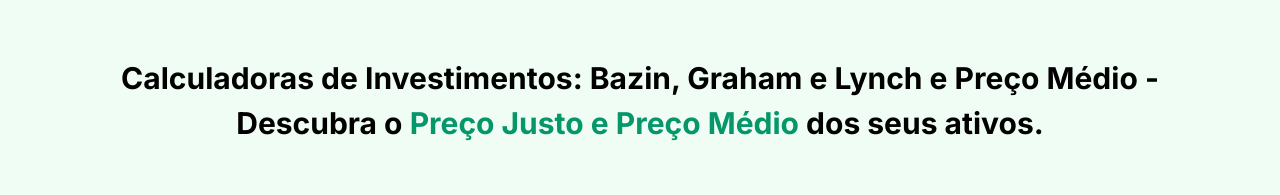
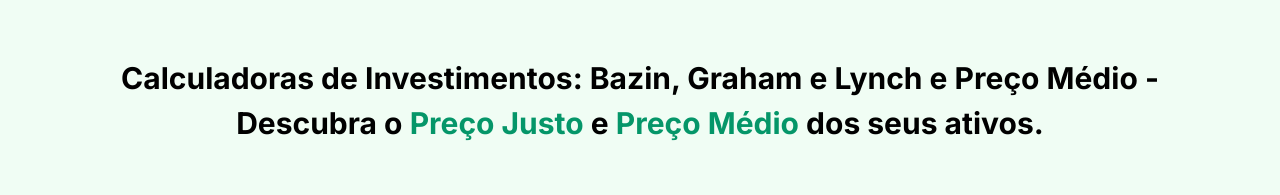
Before and after one commit to moniquemelo/calc-investing, a React (Vite) app: page / in a window 1280 px wide. Shown: the top 195 px of the page. Built offline with nearby package versions, Linux system fonts and the light colour scheme.

Commit message:
Correção span do h1

```diff
--- a/src/App.jsx
+++ b/src/App.jsx
@@ -139,8 +139,7 @@
     <div className="w-full min-h-screen flex flex-col p-6 md:max-w-7xl md:mx-auto">
       <header className="flex flex-col gap-6">
         <h1 className="text-lg text-center leading-normal font-sans font-bold md:text-3xl md:p-8 md:leading-normal">
-          Calculadoras de Investimentos: Bazin, Graham e Lynch e Preço Médio - Descubra o <span className="text-emerald-600">Preço Justo e Preço Médio
-            </span> dos seus ativos.
+          Calculadoras de Investimentos: Bazin, Graham e Lynch e Preço Médio - Descubra o <span className="text-emerald-600">Preço Justo</span> e <span className="text-emerald-600">Preço Médio</span> dos seus ativos.
         </h1>
         <p className="text-center text-zinc-900 font-medium leading-normal font-sans mb-10 md:text-lg md:leading-normal md:mb-24">
           O <strong>preço justo</strong> é uma estimativa que revela se uma ação está cara, barata ou no valor ideal. Quando o preço da cotação está abaixo do preço justo, surge uma oportunidade de compra. Aqui, você encontra ferramentas para calcular o preço justo de ações usando métodos consagrados, como Bazin, Graham e Lynch. Além disso, disponibilizamos uma calculadora de preço médio para você simular oportunidades de reduzir seu preço médio e potencializar seus lucros.
@@ -352,7 +351,7 @@
           <div className="p-4 min-h-[380px] flex flex-col gap-2">
             <h1 className="text-xl font-bold mt-10">Benjamin Graham (Método de Graham)</h1>
             <div className="flex flex-col gap-4 text-justify text-zinc-900 font-medium md:text-lg">
-              <p className="">Nascido em 1894, em Londres, Graham foi um economista, investidor e autor dos livros  "O Investidor Inteligente" e "Security Analysis". Sua fórmula é baseada no conceito de valor intrínseco, então se uma empresa estivesse sendo negociada abaixo do seu valor íntrinseco, poderia ser uma boa opção de compra.< /p>
+              <p className="">Nascido em 1894, em Londres, Graham foi um economista, investidor e autor dos livros  "O Investidor Inteligente" e "Security Analysis". Sua fórmula é baseada no conceito de valor intrínseco, então se uma empresa estivesse sendo negociada abaixo do seu valor íntrinseco, poderia ser uma boa opção de compra.</p>
 
               <p><strong>Fórmula</strong>: Valor Intrínseco (VI) = √ (22,5 x LPA x VPA)</p>
 
@@ -408,7 +407,6 @@
 
         {/* <h2 className="font-bold text-md py-2 max-w-80 mb-4 mt-8 md:text-2xl">Preço Médio</h2>
         <div className="mt-4 grid grid-cols-1 md:grid-cols-2 gap-6 items-stretch">
-          {/* ========== PREÇO MÉDIO =========
           <section>
             <div className="p-4 bg-white shadow-lg rounded-lg border-8 min-h-[400px] flex flex-col">
               <h1 className="text-xl font-bold mb-4 text-center">Preço médio ao comprar ações</h1>
@@ -455,7 +453,6 @@
           </div>
           </section>
         </div> */}
-        {/* </div> */}
       </main>
     </div>
   );
```
